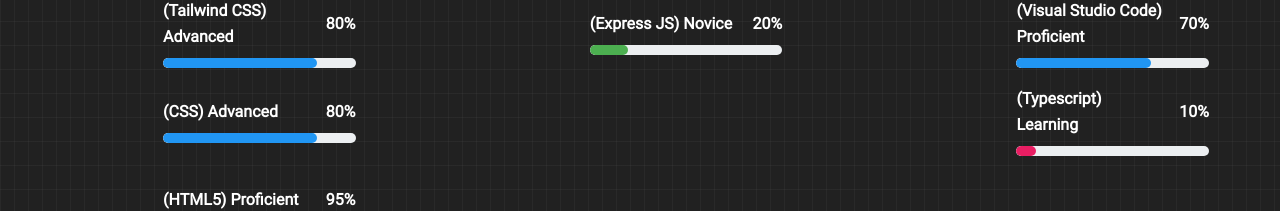
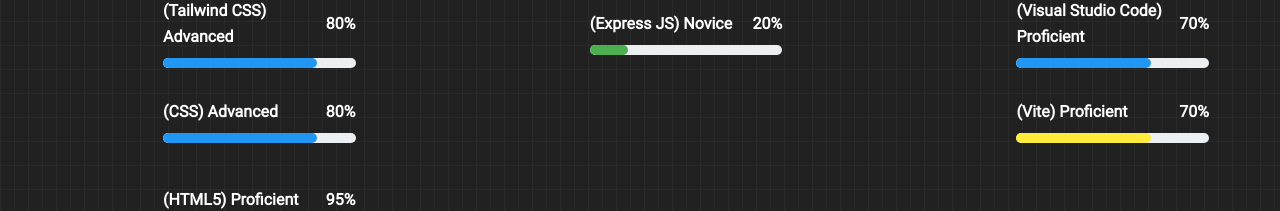
Before and after one commit to Nikolozi2004/Personal-Portfolio, a React (Vite) app: page /Skills in a window 1280 px wide. Shown: the part 387-598 px from the top of the page. Built offline with nearby package versions, Linux system fonts and the light colour scheme; some icons are missing.

Commit message:
slight color changes /contact/skill/

```diff
--- a/src/components/ProjectSection.jsx
+++ b/src/components/ProjectSection.jsx
@@ -1,4 +1,4 @@
-
+import { Link } from "react-router-dom";
 
 const ProjectSection = () => {
     return (
@@ -10,6 +10,7 @@
                     <div className="h-2/4 bg-[#000000] bg-[radial-gradient(#ffffff33_1px,#00091d_1px)] bg-[size:20px_20px] relative">
                         <h2 className="text-lg font-semibold text-white"></h2>
                         <p className="text-gray-600 mt-2"></p>
+                        <Link to="/ProjectProp">See full description</Link>
                         <div className="flex px-4 justify-between absolute bottom-3 w-full">
                             <a href='#' target="_blank" rel="noopener noreferrer" className="text-blue-500 hover:underline">Hosted website</a>
                             <a href='#' target="_blank" rel="noopener noreferrer" className="text-blue-500 hover:underline">Source Code</a>
--- a/src/pages/Contact.jsx
+++ b/src/pages/Contact.jsx
@@ -90,7 +90,7 @@
           <Input {...register("name")} size='lg' color='purple' type="text" label='Name' name='name' icon={<svg xmlns="http://www.w3.org/2000/svg" viewBox="0 0 24 24" fill="currentColor" className="w-6 text-white h-6">
             <path fillRule="evenodd" d="M18.685 19.097A9.723 9.723 0 0 0 21.75 12c0-5.385-4.365-9.75-9.75-9.75S2.25 6.615 2.25 12a9.723 9.723 0 0 0 3.065 7.097A9.716 9.716 0 0 0 12 21.75a9.716 9.716 0 0 0 6.685-2.653Zm-12.54-1.285A7.486 7.486 0 0 1 12 15a7.486 7.486 0 0 1 5.855 2.812A8.224 8.224 0 0 1 12 20.25a8.224 8.224 0 0 1-5.855-2.438ZM15.75 9a3.75 3.75 0 1 1-7.5 0 3.75 3.75 0 0 1 7.5 0Z" clipRule="evenodd" />
           </svg>}
-            className={`w-full px-4 py-3 border-1 mb-3 rounded-md focus:ring-4 ${errors.name
+            className={`w-full px-4 py-3 text-white border-1 mb-3 rounded-md focus:ring-4 ${errors.name
               ? "border-red-600 focus:border-red-600 ring-red-100"
               : "border-gray-300 focus:border-indigo-600 ring-indigo-100"
               }`}
--- a/src/pages/Home.jsx
+++ b/src/pages/Home.jsx
@@ -1,4 +1,3 @@
-import React from 'react'
 import { motion } from 'framer-motion'
 import { Link } from 'react-router-dom'
 export const Home = () => {
@@ -12,15 +11,15 @@
 
     >
       <div className="flex flex-col items-center justify-center bg-gray-900 text-white">
-        <h1 className="text-4xl font-bold text-center mb-4">Yooooo YOooooooo yoo</h1>
+        <h1 className="text-4xl font-bold text-center mb-4">Hello! Welcome to My Web Space</h1>
         <p className="text-xl text-gray-300 text-center max-w-md">
-        Yooooo YOooooooo yoo Yooooo YOooooooo yoo Yooooo YOooooooo yoo Yooooo YOooooooo yoo
+          Glad you stopped by! I'm Nikoloz Meskhi, a full-stack web developer. Explore my projects!
         </p>
       </div>
       <Link to="/about">
-      <svg xmlns="http://www.w3.org/2000/svg" viewBox="0 0 24 24" fill="white" className="w-6 h-6 absolute bottom-10 right-10 cursor-pointer hover:fill-blue-900">
-        <path fillRule="evenodd" d="M12.97 3.97a.75.75 0 0 1 1.06 0l7.5 7.5a.75.75 0 0 1 0 1.06l-7.5 7.5a.75.75 0 1 1-1.06-1.06l6.22-6.22H3a.75.75 0 0 1 0-1.5h16.19l-6.22-6.22a.75.75 0 0 1 0-1.06Z" clipRule="evenodd" />
-      </svg>
+        <svg xmlns="http://www.w3.org/2000/svg" viewBox="0 0 24 24" fill="white" className="w-6 h-6 absolute bottom-10 right-10 cursor-pointer hover:fill-blue-900">
+          <path fillRule="evenodd" d="M12.97 3.97a.75.75 0 0 1 1.06 0l7.5 7.5a.75.75 0 0 1 0 1.06l-7.5 7.5a.75.75 0 1 1-1.06-1.06l6.22-6.22H3a.75.75 0 0 1 0-1.5h16.19l-6.22-6.22a.75.75 0 0 1 0-1.06Z" clipRule="evenodd" />
+        </svg>
       </Link>
     </motion.div>
   )
--- a/src/pages/Skills.jsx
+++ b/src/pages/Skills.jsx
@@ -14,8 +14,8 @@
   GitOriginal,
   DockerOriginal,
   VisualstudioOriginal,
-  EslintOriginal,
-  VscodeOriginal
+  VscodeOriginal,
+  VitejsOriginal
 } from 'devicons-react';
 
 export const Skills = () => {
@@ -57,7 +57,7 @@
           <div className='w-full ml-3'>
             <div className='mb-2 flex items-center justify-between gap-4'>
               <Typography color="white" variant="h6">
-                JavaScript Intermediate
+                (JavaScript) Intermediate
               </Typography>
               <Typography color="white" variant="h6">
                 60%
@@ -283,19 +283,20 @@
           className='flex justify-between items-center w-full lg:w-2/3 mb-6 h-16 lg-max:w-11/12'
           whileHover={{ scale: 1.2 }}
           whileTap={{ scale: 1.1 }}>
-          <EslintOriginal size="80" radius='3px' className='w-20 h-20' />
+          <VitejsOriginal size="80" radius='3px' className='w-20 h-20' />
           <div className='w-full ml-3'>
             <div className='mb-2 flex items-center justify-between gap-4'>
               <Typography color="white" variant="h6">
-                (Typescript) Learning
+                (Vite) Proficient
               </Typography>
               <Typography color="white" variant="h6">
-                10%
+                70%
               </Typography>
             </div>
-            <Progress color='pink' value={10} size="md" />
+            <Progress color='yellow' value={70} size="md" />
           </div>
         </motion.div>
+
       </div>
 
     </motion.div>
```
